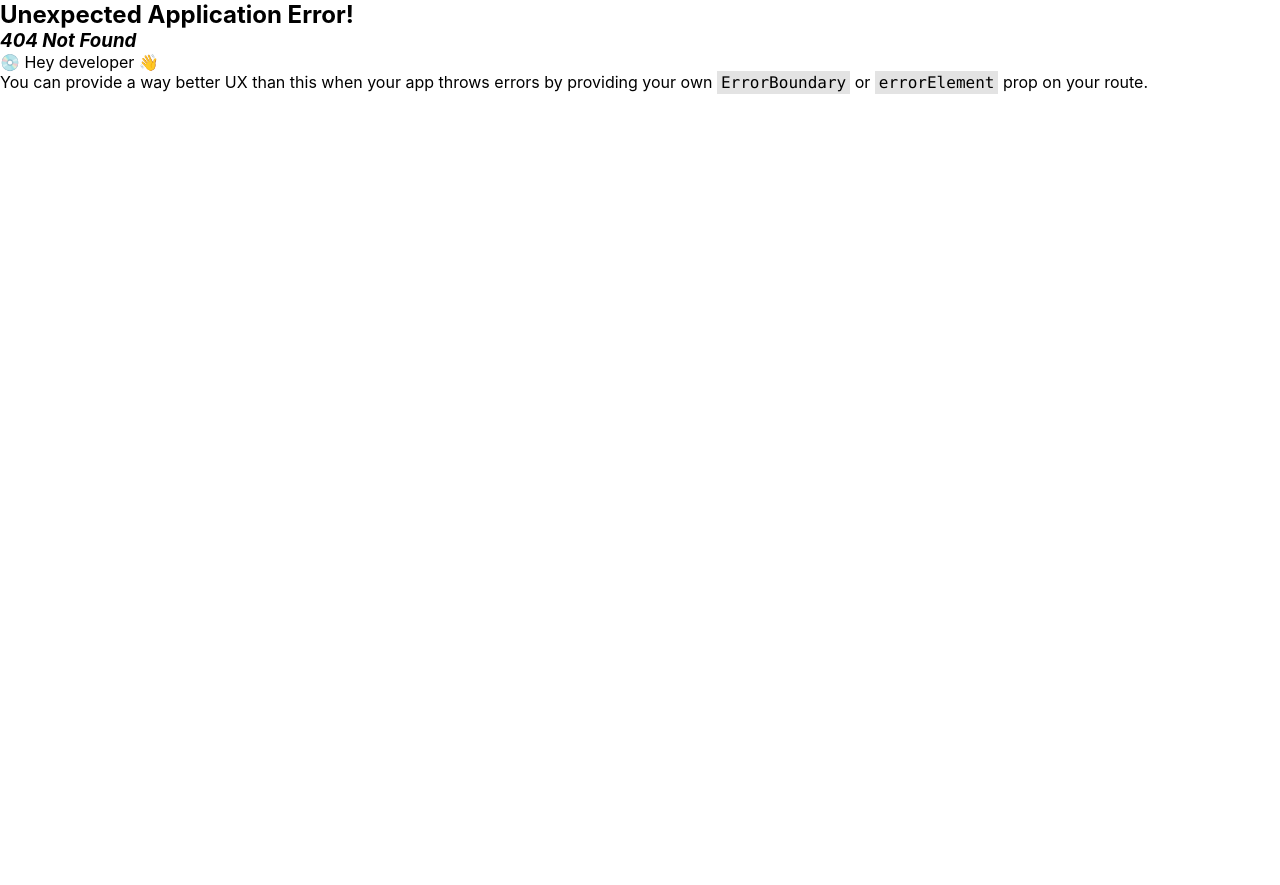
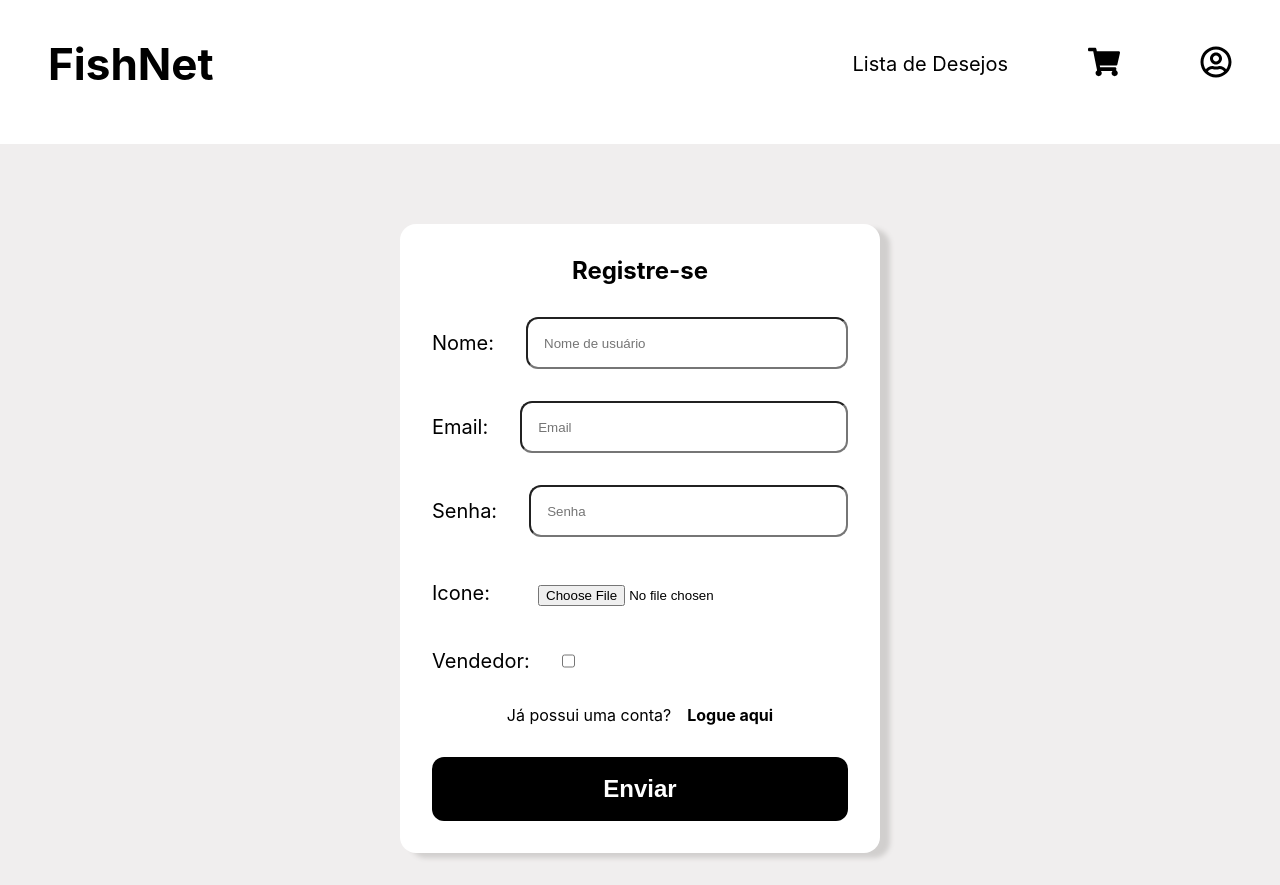
Before and after one commit to fishnet-flavio/fishnet-front-end, a React (Create React App) app: page /signin in a window 1280 px wide. Before the commit this address had no page. Before the commit the page ends 800 px from the top, so only its background shows below. Built offline with nearby package versions, Linux system fonts and the light colour scheme.

Commit message:
:sparkles: feat: login and signin pages

```diff
--- a/src/components/atom/Base/index.tsx
+++ b/src/components/atom/Base/index.tsx
@@ -27,13 +27,13 @@ const Base = styled.div<{
     height: ${props => props.$height ? props.$height : "auto"};
     background: ${props => props.$background ? props.$background : "#fff"};
     border-radius: ${props => props.$borderRadius ? `${props.$borderRadius}px` : 0};
-    box-shadow: ${props => props.$boxShadow ? "10px 5px 5px #d1cfce" : "0"};
+    box-shadow: ${props => props.$boxShadow ? "10px 5px 5px #d1cfce" : ""};
     align-items: ${props => props.$alignItems ? props.$alignItems : ""};
     justify-content: ${props => props.$justifyContent ? props.$justifyContent : ""};
     gap: ${props => props.$gap ? `${props.$gap}rem` : "0"};
     flex-direction: ${props => props.$flexDirection ? props.$flexDirection : "column"};
     flex-grow: ${props => props.$flexGrow ? props.$flexGrow : "0"};
-    flex-wrap: ${props => props.$flexWrap ? props.$flexWrap : "no-wrap"};
+    flex-wrap: ${props => props.$flexWrap ? props.$flexWrap : "nowrap"};
 `
 
 export default Base
--- /dev/null
+++ b/src/components/molecule/LoginCard/index.tsx
@@ -0,0 +1,41 @@
+import { Link } from "react-router-dom"
+import Base from "../../atom/Base"
+import BaseButton from "../../atom/BaseButton"
+import BaseInput from "../../atom/BaseInput"
+import BaseText from "../../atom/BaseText"
+import { FormEvent, useState } from "react"
+
+const LoginCard = () => {
+
+    const [email, setEmail] = useState<string>("");
+    const [password, setPassword] = useState<string>("");
+
+    const handleLogin = (event: FormEvent) => {
+        event.preventDefault()
+    }
+
+    return (
+        <form>
+            <Base $width="26rem" $alignItems="center" $borderRadius={16} $padding="2rem" $gap={2} $boxShadow>
+                <BaseText $fontSize={24} $fontWeight="bold">Login</BaseText>
+                <Base $flexDirection="row" $gap={2} $alignItems="center">
+                    <BaseText $fontSize={20} >Email: </BaseText>
+                    <BaseInput $width="100%" value={email} onChange={(event) => setEmail(event.target.value)} placeholder="Nome de email" />
+                </Base>
+                <Base $flexDirection="row" $gap={2} $alignItems="center">
+                    <BaseText $fontSize={20}>Senha: </BaseText>
+                    <BaseInput $width="100%" placeholder="Senha" type="password" value={password} onChange={(event) => setPassword(event.target.value)} />
+                </Base>
+                <Base $flexDirection="row" $gap={1} $justifyContent="center">
+                    <BaseText>Não possui conta?</BaseText>
+                    <Link to="/signin">
+                        <BaseText $fontWeight="bold">Crie aqui</BaseText>
+                    </Link>
+                </Base>
+                <BaseButton type="submit" onSubmit={(event) => {handleLogin(event)}}><BaseText $userSelect="none" $color="#fff" $fontSize={24} $fontWeight="bold">Enviar</BaseText></BaseButton>
+            </Base>
+        </form>
+    )
+}
+
+export default LoginCard
--- /dev/null
+++ b/src/components/molecule/SignInCard/index.tsx
@@ -0,0 +1,53 @@
+import { FormEvent, useState } from "react";
+import Base from "../../atom/Base"
+import BaseInput from "../../atom/BaseInput";
+import BaseText from "../../atom/BaseText"
+import BaseButton from "../../atom/BaseButton";
+import { Link } from "react-router-dom";
+
+const SignInCard = () => {
+    const [username, setUsername] = useState<string>("");
+    const [email, setEmail] = useState<string>("");
+    const [password, setPassword] = useState<string>("");
+
+    const handleRegister = (event: FormEvent) => {
+        event.preventDefault()
+    }
+
+    return (
+        <form>
+            <Base $width="26rem" $alignItems="center" $borderRadius={16} $padding="2rem" $gap={2} $boxShadow>
+                <BaseText $fontSize={24} $fontWeight="bold">Registre-se</BaseText>
+                <Base $flexDirection="row" $gap={2} $alignItems="center">
+                    <BaseText $fontSize={20} >Nome: </BaseText>
+                    <BaseInput $width="100%" value={username} onChange={(event) => setUsername(event.target.value)} placeholder="Nome de usuário" />
+                </Base>
+                <Base $flexDirection="row" $gap={2} $alignItems="center">
+                    <BaseText $fontSize={20} >Email: </BaseText>
+                    <BaseInput $width="100%" value={email} onChange={(event) => setEmail(event.target.value)} placeholder="Email" />
+                </Base>
+                <Base $flexDirection="row" $gap={2} $alignItems="center">
+                    <BaseText $fontSize={20}>Senha: </BaseText>
+                    <BaseInput $width="100%" placeholder="Senha" type="password" value={password} onChange={(event) => setPassword(event.target.value)} />
+                </Base>
+                <Base $flexDirection="row" $gap={2} $alignItems="center">
+                    <BaseText $fontSize={20} >Icone: </BaseText>
+                    <BaseInput type="file" />
+                </Base>
+                <Base $flexDirection="row" $gap={2} $alignItems="center">
+                    <BaseText $fontSize={20}>Vendedor: </BaseText>
+                    <BaseInput type="checkbox"/>
+                </Base>
+                <Base $flexDirection="row" $gap={1} $justifyContent="center">
+                    <BaseText>Já possui uma conta?</BaseText>
+                    <Link to="/login">
+                        <BaseText $fontWeight="bold">Logue aqui</BaseText>
+                    </Link>
+                </Base>
+                <BaseButton type="submit" onSubmit={(event) => {handleRegister(event)}}><BaseText $userSelect="none" $color="#fff" $fontSize={24} $fontWeight="bold">Enviar</BaseText></BaseButton>
+            </Base>
+        </form>
+    )
+}
+
+export default SignInCard
--- a/src/pages/LoginPage/index.tsx
+++ b/src/pages/LoginPage/index.tsx
@@ -1,10 +1,11 @@
 import Base from "../../components/atom/Base"
 import BaseText from "../../components/atom/BaseText"
+import LoginCard from "../../components/molecule/LoginCard"
 
 const LoginPage = () => {
     return (
-        <Base>
-            <BaseText>Login</BaseText>
+        <Base $background="transparent" $alignItems="center" $margin="4rem 0 0 0">
+            <LoginCard />
         </Base>
     )
 }
--- /dev/null
+++ b/src/pages/ProductRegisterPage/index.tsx
@@ -0,0 +1,12 @@
+import Base from "../../components/atom/Base"
+import BaseText from "../../components/atom/BaseText"
+
+const ProductRegisterPage = () => {
+    return (
+        <Base>
+            <BaseText>Registro de Produto</BaseText>
+        </Base>
+    )
+}
+
+export default ProductRegisterPage
--- /dev/null
+++ b/src/pages/SignInPage/index.tsx
@@ -0,0 +1,12 @@
+import Base from "../../components/atom/Base"
+import SignInCard from "../../components/molecule/SignInCard"
+
+const SignInPage = () => {
+    return (
+        <Base $background="transparent" $alignItems="center" $margin="4rem 0 0 0">
+            <SignInCard />
+        </Base>
+    )
+}
+
+export default SignInPage
```
Also changed, not shown: src/routes/router.tsx (+12 -4 lines), src/assets/loading.gif (added).
